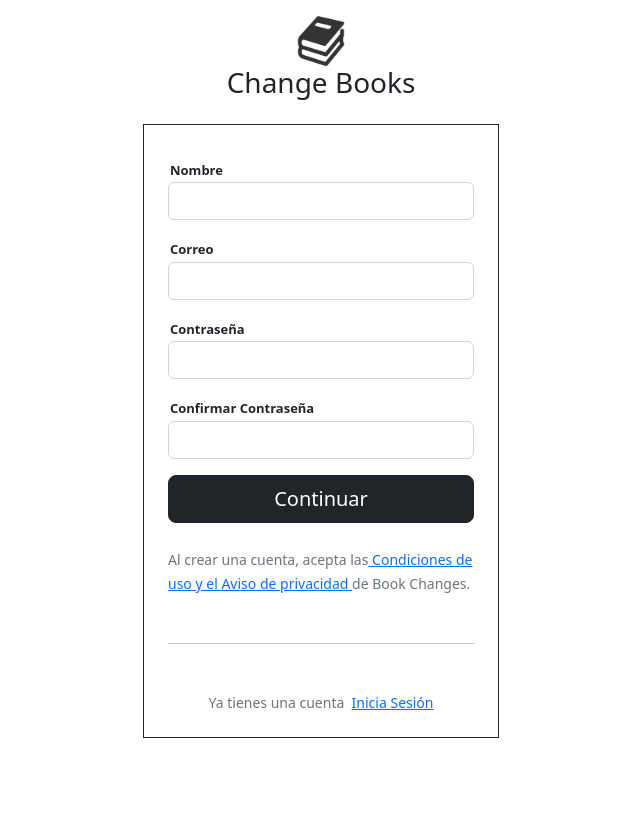
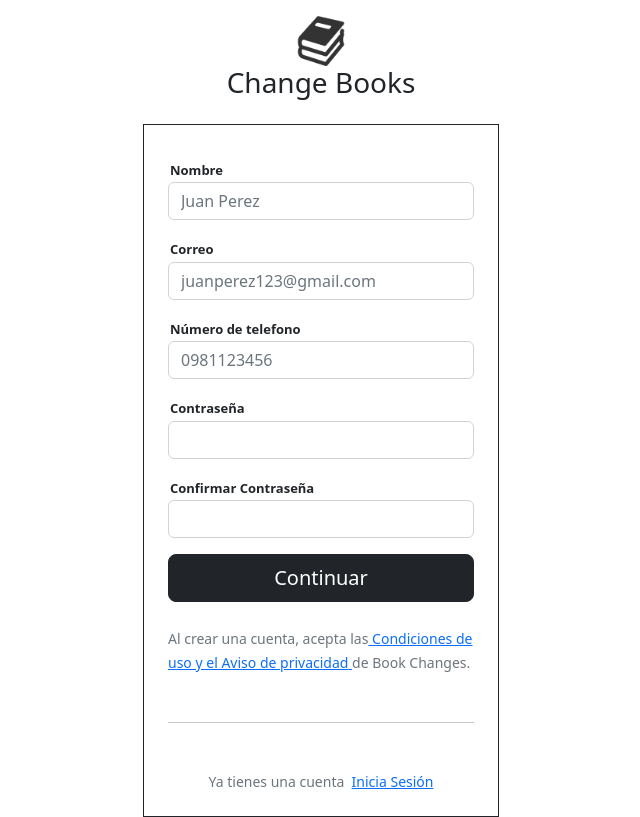
Before and after one commit to rickyMelida/change-book-app, a React (Create React App) app: page /#/logout in a window 1280 px wide. Shown: the whole page, without its empty margins (319-959 px from the left). Built offline with nearby package versions, Linux system fonts and the light colour scheme; no server answers.

Commit message:
Se agrega servicio par registrarse

```diff
--- a/src/App.js
+++ b/src/App.js
@@ -44,6 +44,7 @@ const UserUnauthenticated = () => {
 				<Route path='/details' element={<BookDetails />} />
 				<Route path='/login' element={<Login />} />
 				<Route path='/logout' element={<Logout />} />
+				<Route path='/email-verify' element={<EmailVerify />} />
 				<Route path='*' element={<HomePage />} />
 			</Routes>
 		</HashRouter>
--- a/src/presentation/components/EmailVerify.jsx
+++ b/src/presentation/components/EmailVerify.jsx
@@ -1,7 +1,8 @@
 import React from 'react';
 import { book } from '../../assets/images/images';
+import { Link } from 'react-router-dom';
 
-export const EmailVerify = () => {
+export const EmailVerify = ({email}) => {
 	return (
 		<>
 			<div className='container'>
@@ -39,10 +40,11 @@ export const EmailVerify = () => {
 							className='text-center px-5 py-2 rounded-3 '
 							style={{ background: 'rgba(0,0,0,0.2)' }}
 						>
-							© 2020 Copyright:
-							<a className='text-white px-2' href='https://mdbootstrap.com/'>
-								MDBootstrap.com
-							</a>
+							<Link to='/'>
+								<a className='text-primary px-2' href=''>
+									Volver a la Página Principal
+								</a>
+							</Link>
 						</div>
 					</div>
 				</div>
--- a/src/presentation/components/Logout.jsx
+++ b/src/presentation/components/Logout.jsx
@@ -1,8 +1,50 @@
-import React from 'react';
+import React, { useRef, useState } from 'react';
 import { Link } from 'react-router-dom';
 import book from '../../assets/images/book.png';
+import { signup } from '../../services/auth.service';
 
 export const Logout = () => {
+	const name = useRef(null);
+	const email = useRef(null);
+	const password = useRef(null);
+	const confirmPassword = useRef(null);
+	const phone = useRef(null);
+
+	const regexEMail = /^[\w.-]+@[a-zA-Z0-9.-]+\.[a-zA-Z]{2,}$/;
+	const regexPhone = /^09\d{0,10}$/;
+
+	const [warning, setWarning] = useState(null);
+
+	const registerUser = () => {
+		if (!regexEMail.test(email.current.value))
+			return setWarning('NO es un correo valido');
+
+		if (
+			!regexPhone.test(phone.current.value) ||
+			phone.current.value.length < 10
+		)
+			return setWarning('Numero de telefono no valido');
+
+		if (password.current.value !== confirmPassword.current.value)
+			return setWarning('Las contraseñas no coinciden');
+
+		const userInfo = {
+			email: email.current.value,
+			password: password.current.value,
+			displayName: name.current.value,
+			photoURL:
+				'https://firebasestorage.googleapis.com/v0/b/book-change-api.appspot.com/o/users%2Favatar.svg?alt=media&token=cc0b9118-cc36-41ed-b53c-e84728ae68cc',
+			phoneNumber: phone.current.value,
+		};
+
+		signup(userInfo)
+			.then(response => {
+				console.log(response);
+			})
+			.catch(err => {
+				console.log(err);
+			});
+	};
 	return (
 		<>
 			<div className='container'>
@@ -30,6 +72,8 @@ export const Logout = () => {
 									id='name'
 									aria-describedby='emailHelp'
 									autoComplete='disabled'
+									ref={name}
+									placeholder='Juan Perez'
 								/>
 							</div>
 							<div className='form-group py-2'>
@@ -42,26 +86,62 @@ export const Logout = () => {
 									id='email'
 									aria-describedby='emailHelp'
 									autoComplete='disabled'
+									ref={email}
+									placeholder='juanperez123@gmail.com'
+								/>
+							</div>
+							<div className='form-group py-2'>
+								<label htmlFor='phone' className='font-weight-bold'>
+									Número de telefono
+								</label>
+								<input
+									type='tel'
+									className='form-control'
+									id='phone'
+									aria-describedby='emailHelp'
+									autoComplete='disabled'
+									ref={phone}
+									placeholder='0981123456'
+									maxLength='10'
 								/>
 							</div>
 							<div className='form-group py-2'>
 								<label htmlFor='password' className='font-weight-bold'>
 									Contraseña
 								</label>
-								<input type='password' className='form-control' id='password' />
+								<input
+									type='password'
+									className='form-control'
+									id='password'
+									ref={password}
+								/>
 							</div>
 							<div className='form-group py-2 pb-3'>
 								<label htmlFor='password' className='font-weight-bold'>
 									Confirmar Contraseña
 								</label>
-								<input type='password' className='form-control' id='password' />
+								<input
+									type='password'
+									className='form-control'
+									id='password'
+									ref={confirmPassword}
+								/>
 							</div>
 							<button
 								type='button'
 								className='btn btn-dark text-ligth btn-lg btn-block '
+								onClick={() => registerUser()}
 							>
 								Continuar
 							</button>
+
+							<div
+								className='alert alert-danger mt-4 text-center'
+								style={!warning ? { display: 'none' } : {}}
+								role='alert'
+							>
+								{warning}
+							</div>
 
 							<div className='mt-4'>
 								<small id='emailHelp' className='form-text text-muted'>
--- a/src/services/auth.service.js
+++ b/src/services/auth.service.js
@@ -2,6 +2,20 @@ const URL_API = 'https://book-change-api-firebase.onrender.com/api/';
 
 export const signin = async data => {
 	const url = `${URL_API}auth/signin`;
+
+	const response = await fetch(url, {
+		method: 'POST',
+		headers: {
+			'Content-Type': 'application/json',
+		},
+		body: JSON.stringify(data),
+	});
+
+	return await response.json();
+};
+
+export const signup = async data => {
+	const url = `${URL_API}auth/signup`;
 
 	const response = await fetch(url, {
 		method: 'POST',
```
